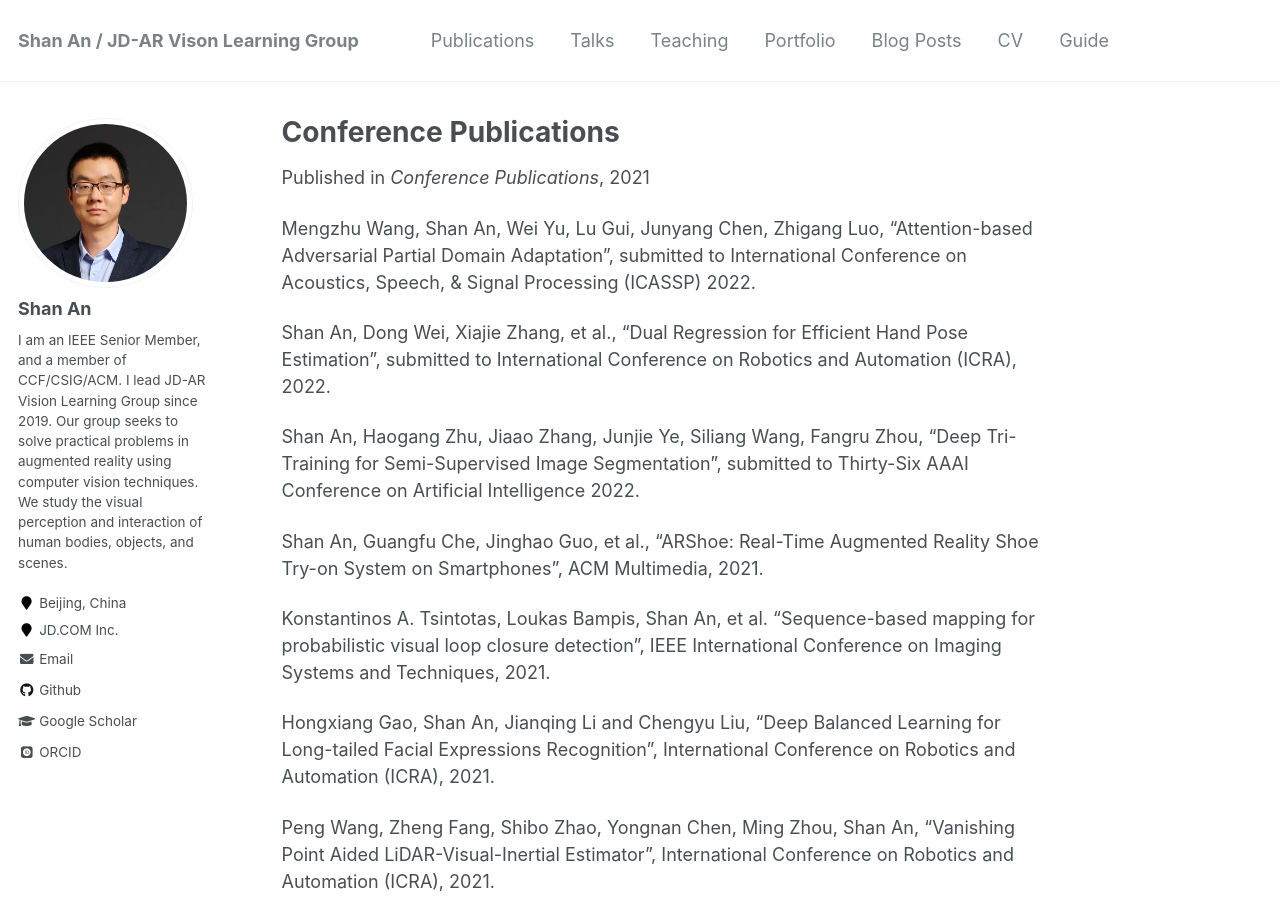
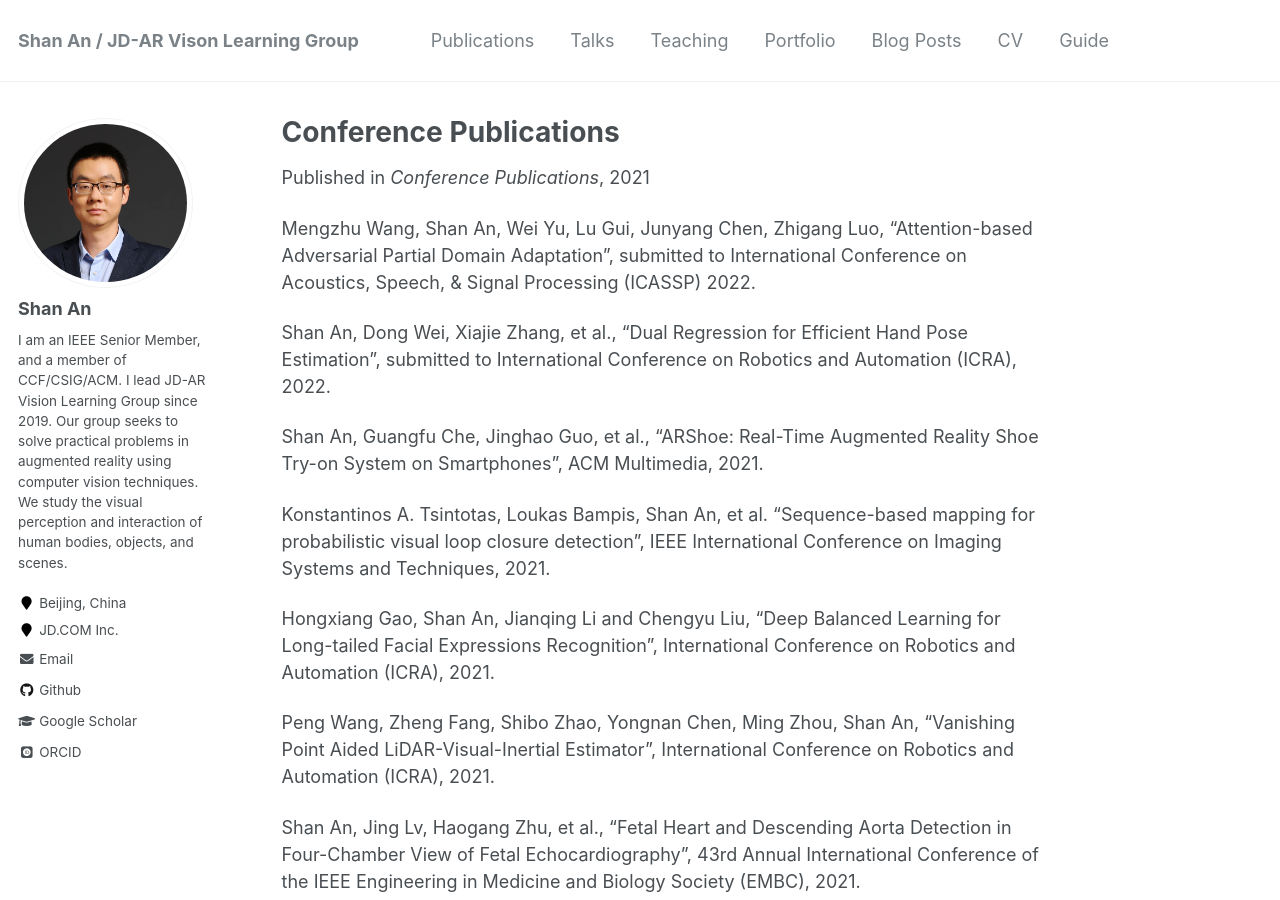
Before and after one commit to anshan-XR-ROB/anshan-XR-ROB.github.io, a Jekyll site: the page built from _publications/2009-10-01-paper-title-number-1.md, in a window 1280 px wide and 900 px high. Built offline with Jekyll 4.4.1, drawn with Linux system fonts in a browser that asks for light colours; some web fonts are replaced.

Commit message:
Update 2009-10-01-paper-title-number-1.md

```diff
--- a/_publications/2009-10-01-paper-title-number-1.md
+++ b/_publications/2009-10-01-paper-title-number-1.md
@@ -12,8 +12,6 @@
 Mengzhu Wang, Shan An, Wei Yu, Lu Gui, Junyang Chen, Zhigang Luo, “Attention-based Adversarial Partial Domain Adaptation”, submitted to International Conference on Acoustics, Speech, & Signal Processing (ICASSP) 2022.
 
 Shan An, Dong Wei, Xiajie Zhang, et al., “Dual Regression for Efficient Hand Pose Estimation”, submitted to International Conference on Robotics and Automation (ICRA), 2022.
-
-Shan An, Haogang Zhu, Jiaao Zhang, Junjie Ye, Siliang Wang, Fangru Zhou, “Deep Tri-Training for Semi-Supervised Image Segmentation”, submitted to Thirty-Six AAAI Conference on Artificial Intelligence 2022.
 
 Shan An, Guangfu Che, Jinghao Guo, et al., “ARShoe: Real-Time Augmented Reality Shoe Try-on System on Smartphones”, ACM Multimedia, 2021.
 
```
